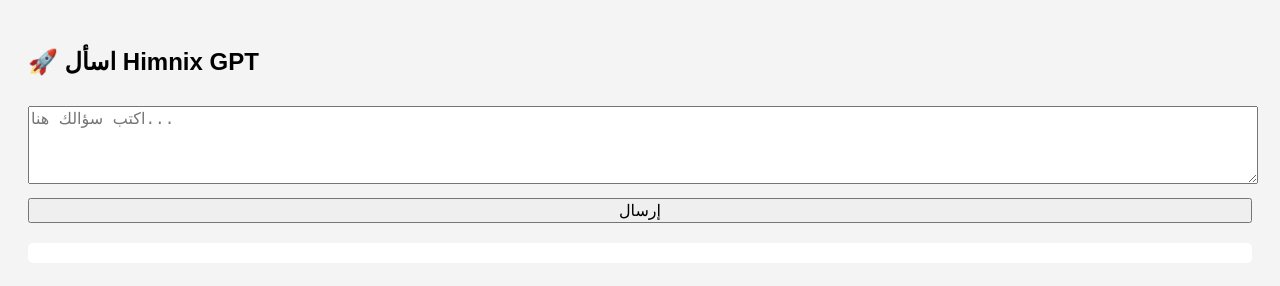
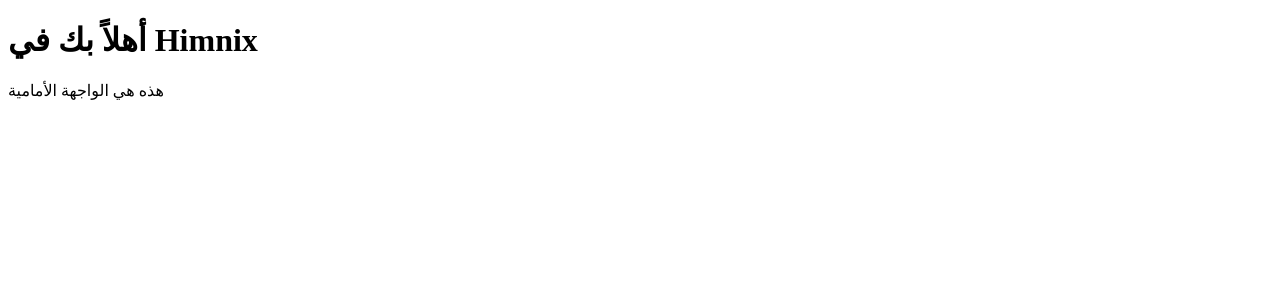
Before and after one commit to himnix/himnix-test, a website: page index.html in a window 1280 px wide. Drawn offline with Linux system fonts and the light colour scheme.

Commit message:
Update index.html

```diff
--- a/index.html
+++ b/index.html
@@ -1,45 +1,11 @@
 <!DOCTYPE html>
-<html lang="en">
-<head>
-  <meta charset="UTF-8" />
-  <title>himnix GPT</title>
-  <style>
-    body { font-family: sans-serif; padding: 20px; background: #f4f4f4; }
-    textarea, button { width: 100%; font-size: 16px; margin-top: 10px; }
-    #response { white-space: pre-wrap; background: #fff; padding: 10px; margin-top: 20px; border-radius: 5px; }
-  </style>
-</head>
-<body>
-
-  <h2>🚀 اسأل Himnix GPT</h2>
-
-  <textarea id="prompt" rows="4" placeholder="اكتب سؤالك هنا..."></textarea>
-  <button onclick="ask()">إرسال</button>
-
-  <div id="response"></div>
-
-  <script>
-    async function ask() {
-      const prompt = document.getElementById("prompt").value;
-      const resBox = document.getElementById("response");
-      resBox.innerText = "⏳ جاري المعالجة...";
-
-      try {
-        const res = await fetch("/ask", {
-          method: "POST",
-          headers: { "Content-Type": "application/json" },
-          body: JSON.stringify({ prompt })
-        });
-
-        const data = await res.json();
-        const content = data.choices?.[0]?.message?.content || "❌ مافي رد";
-        resBox.innerText = content;
-
-      } catch (err) {
-        resBox.innerText = "❌ صار خطأ: " + err.message;
-      }
-    }
-  </script>
-
-</body>
+<html lang="ar">
+  <head>
+    <meta charset="UTF-8" />
+    <title>Himnix</title>
+  </head>
+  <body>
+    <h1>أهلاً بك في Himnix</h1>
+    <p>هذه هي الواجهة الأمامية</p>
+  </body>
 </html>
```
